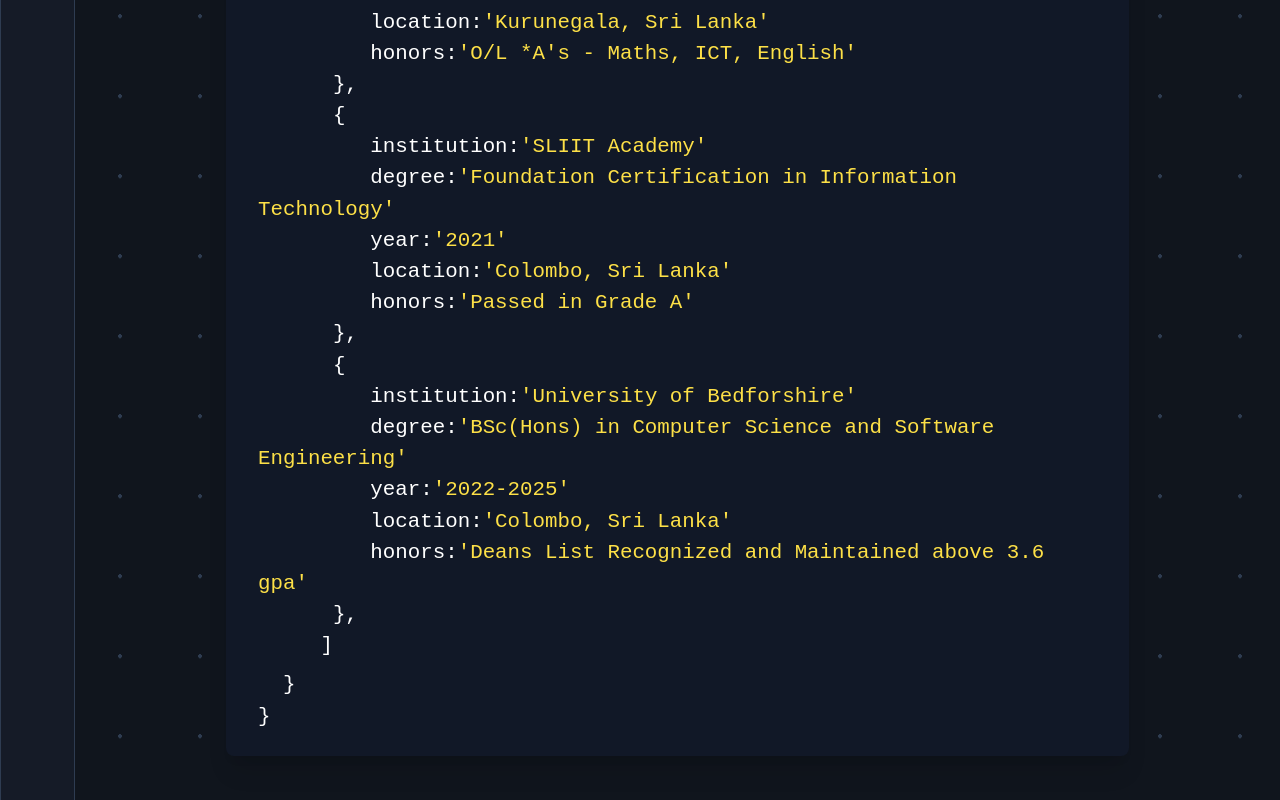
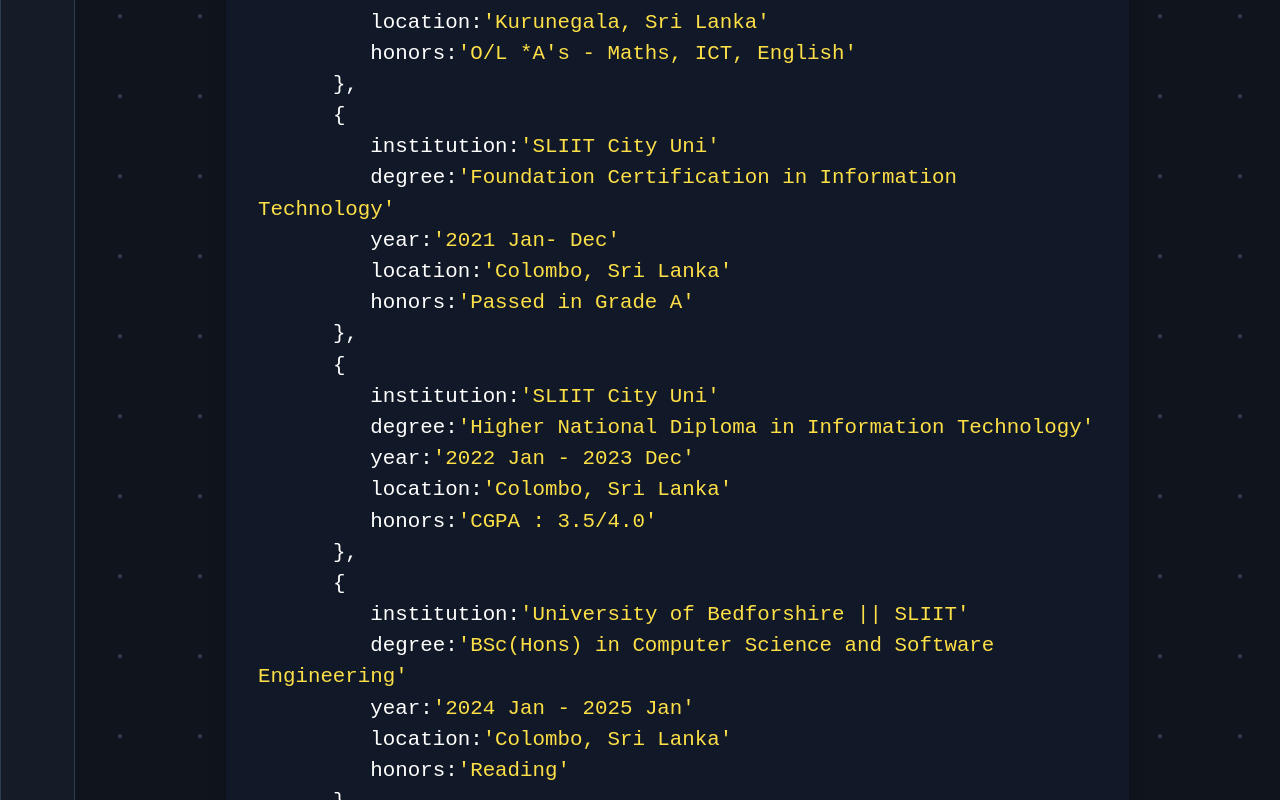
Before and after one commit to m-ahmed-anwer/personal-portfolio-v1.0, a React (Create React App) app: page /education in a window 1280 px wide. Shown: the part 380-1180 px from the top of the page. Built offline with nearby package versions, Linux system fonts and the light colour scheme.

Commit message:
Change Updates

```diff
--- a/src/routes/education/education.js
+++ b/src/routes/education/education.js
@@ -11,18 +11,25 @@
       honors: "O/L *A's - Maths, ICT, English",
     },
     {
-      institution: "SLIIT Academy",
+      institution: "SLIIT City Uni",
       degree: "Foundation Certification in Information Technology",
-      year: "2021",
+      year: "2021 Jan- Dec",
       location: "Colombo, Sri Lanka",
       honors: "Passed in Grade A",
     },
     {
-      institution: "University of Bedforshire",
+      institution: "SLIIT City Uni",
+      degree: "Higher National Diploma in Information Technology",
+      year: "2022 Jan - 2023 Dec",
+      location: "Colombo, Sri Lanka",
+      honors: "CGPA : 3.5/4.0",
+    },
+    {
+      institution: "University of Bedforshire || SLIIT",
       degree: "BSc(Hons) in Computer Science and Software Engineering",
-      year: "2022-2025",
+      year: "2024 Jan - 2025 Jan",
       location: "Colombo, Sri Lanka",
-      honors: "Deans List Recognized and Maintained above 3.6 gpa",
+      honors: "Reading",
     },
   ];
   return (
--- a/src/routes/skills/skills.js
+++ b/src/routes/skills/skills.js
@@ -33,7 +33,7 @@
                     {" ["}
                     <span className="text-yellow-300 ">
                       {
-                        "'JavaScript', 'Typescript', 'Java', 'PHP', 'CSS/SCSS', 'SQL', 'HTML'"
+                        "'JavaScript', 'Typescript', 'Java', 'PHP', 'CSS/SCSS', 'C', 'Swift'"
                       }
                     </span>
                     {"],"}
```
